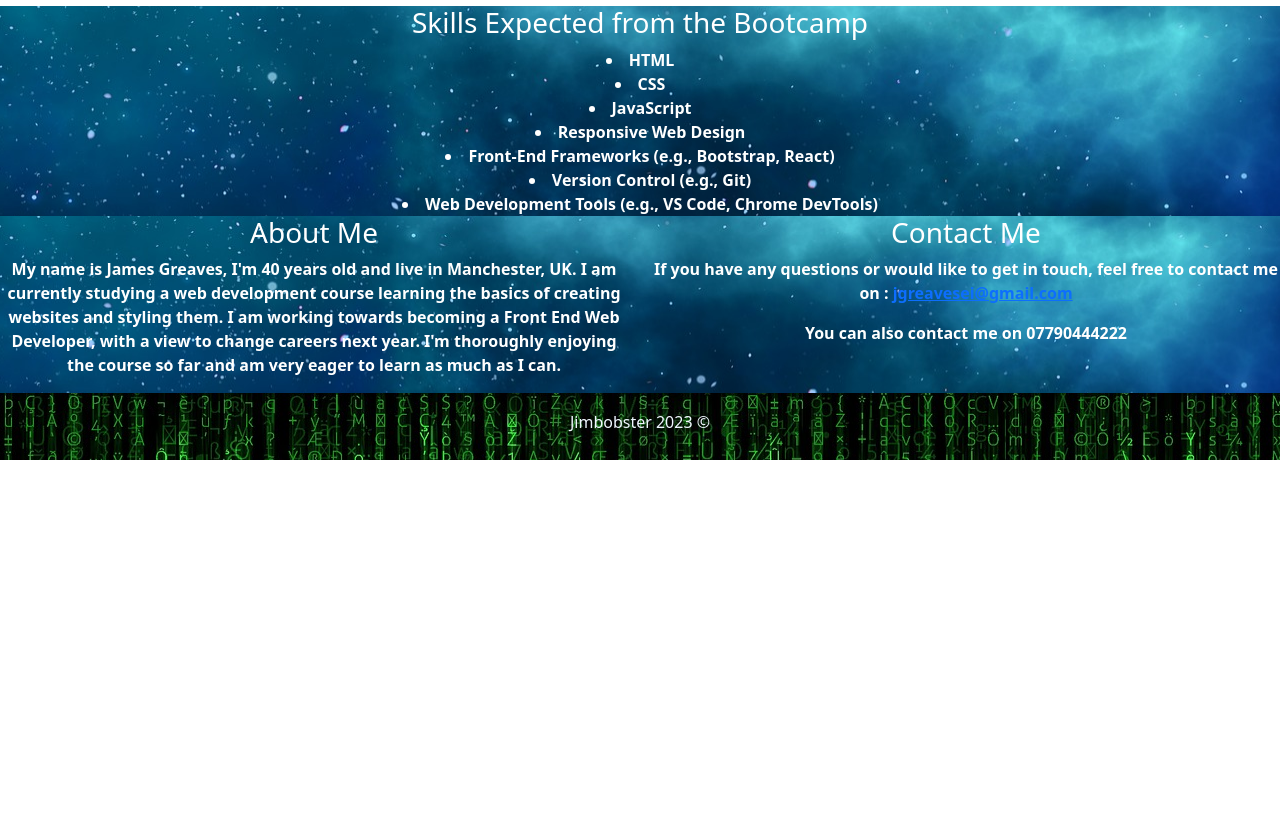
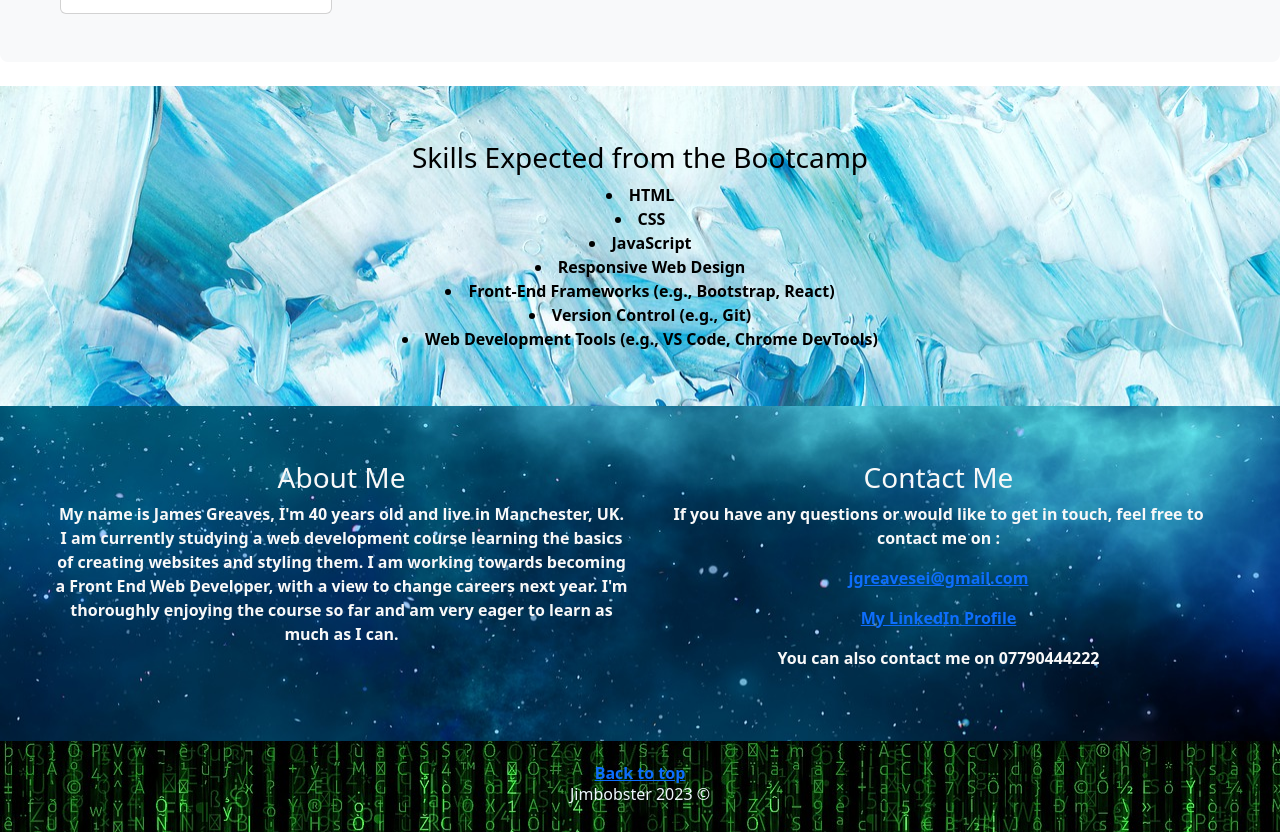
Before and after one commit to Jimbobster/Bootstrap-Portfolio, a plain HTML site: page index.html in a window 1280 px wide. Shown: the part 1600-2432 px from the top of the page. Before the commit the page ends 2060 px from the top, so only its background shows below. Drawn offline with nearby package versions, Linux system fonts and the light colour scheme.

Commit message:
changed background images and updated jumbotron

```diff
--- a/css/style.css
+++ b/css/style.css
@@ -18,8 +18,8 @@
     color: #0c0c0c;
     font-size: auto;
     font-weight: bold;
-    padding: 10px;
-
+    padding: 30px;
+    background-image: url(../images/matrix.jpg);
 }
 
 #work-section {
@@ -27,39 +27,59 @@
     font-size: auto;
     font-weight: bolder;
     text-shadow: #f50a0a;
-}
-
-.footer {
-    background-image: url(../images/matrix.jpg);
-    padding: 20px;
-    mask-position: 20%;
-    text-align:center;
-    font-weight: bolder;
-    color: aliceblue;
-}
-
-.row {
-    background-image: url(../images/Banners.jpg);
-    padding: 0%;
-
-
+    background-image: url();
 }
 
 /* Hyperlink Hover Effect */
 a:hover {
-  color: #4133ff;
+  color: #eeedf3;
   text-decoration: underline;
+  text-decoration-color: #f50a0a;
 }
 
 /* Button Hover Effect - Box Shadow */
 .btn:hover {
-  box-shadow: 0 4px 6px rgba(219, 12, 12, 0.9);
+  box-shadow: 10px 6px 8px rgba(219, 12, 12, 0.9);
   transition: box-shadow 0.2s ease;
+  text-decoration-color: #f50a0a;
 }
 
+/*Skills Section*/
 #skills {
 text-align: center;
 font-weight: bold;
+background-image: url(../images/blueee.jpg);
+color: rgb(0, 0, 0);
+padding: 55px;
+}
+
+#about-contact {
+text-align: center;
+font-weight: bold;
+background-image: url();
+color: rgb(248, 248, 248);
+padding: 55px;
 background-image: url(../images/Banners.jpg);
-color: white;
 }
+
+#container-fluid py-5 {
+    background-image: url();
+}
+
+#hero {
+    background-image: url(.);
+
+}
+
+.nav link {
+    font-weight: bold;
+}
+
+/* Footer */
+.footer {
+    text-align:center;
+    font-weight: bolder;
+    color: aliceblue;
+    padding-block: 20px;
+    background-image: url(../images/matrix.jpg);
+}
--- a/index.html
+++ b/index.html
@@ -9,6 +9,8 @@
     <link rel="stylesheet" href="css/style.css">
     <title>Bootstrap Portfolio</title>
 </head>
+
+<!--Main Body-->
 <body>
  <header id="header">
   <nav class="navbar navbar-expand-lg bg-body-tertiary">
@@ -20,11 +22,10 @@
       <div class="collapse navbar-collapse" id="navbarSupportedContent">
         <ul class="navbar-nav me-auto mb-2 mb-lg-0">
           <li class="nav-item">
-            <a class="nav-link active" aria-current="page" href="#jumbotron-section">Home</a>
-          </li>
-          <li class="nav-item">
             <a class="nav-link" href="#My-Projects">My Projects</a>
           </li>
+
+          <!--About Me/Contact Section-->
           <li class="nav-item">
             <a class="nav-link" href="#Contact-Me">About Me</a>
           </li>
@@ -37,20 +38,20 @@
               <button class="btn btn-outline-success" type="submit">Search</button>
             </form>
         </div>
-        </div>
       </nav>
       </header>
+    </div>
+
   <section id="work-section">
     <!-- Jumbotron Code -->
     <div class="p-5 mb-4 bg-body-tertiary rounded-3">
+      <div id="hero">
         <div class="container-fluid py-5">
           <h1 class="display-5 fw-bold" href="#jumbotron-section">James Greaves</h1>
           <img class="jim" src="images/me.jpg">
           <p class="col-md-8 fs-4" href="#About-Me">
             <div id="About-Me" class="section">
-
-
-
+              <p> Front End Web Developer</p>
         </div>
       </div>
     <!--End Jumbotron-->
@@ -164,14 +165,9 @@
           </div>
           <!-- End Card 8 -->
   </section>
-
-  <section id="skills">
-    <div class="row">
-
           <!-- Botcamp Skills -->
   <section id="skills">
         <h3>Skills Expected from the Bootcamp</h3>
-
             <li>HTML</li>
             <li>CSS</li>
             <li>JavaScript</li>
@@ -179,8 +175,9 @@
             <li>Front-End Frameworks (e.g., Bootstrap, React)</li>
             <li>Version Control (e.g., Git)</li>
             <li>Web Development Tools (e.g., VS Code, Chrome DevTools)</li>
-          </ul>
-        </section>
+
+  </section id="skills">
+
   <section id="about-contact" href="#about-me">
             <div class="row">
               <!-- About Me Section -->
@@ -197,23 +194,25 @@
               <p>
                 If you have any questions or would like to get in touch, feel free to contact me on :
 
-                <a href="mailto:jgreavesei@gmail.com">jgreavesei@gmail.com</a>
+               <p><a href="mailto:jgreavesei@gmail.com">jgreavesei@gmail.com</a></p>
+
+                <p><a href="https://www.linkedin.com/in/james-greaves-202a28293" target="_blank">My LinkedIn Profile</a></p>
 
                 <p> You can also contact me on 07790444222 </p>
               </p>
             </div>
           </div>
   </section>
-  </section>
- <!--Footer-->
+
+ <!-- Footer -->
  <footer id="footer">
   <div id="Contact-Me" class="section"></div>
-  <div class="footer" href="#Contact-Me">
-
+  <div class="footer">
+    <a href="#header">Back to top</a>
     <h6>Jimbobster 2023 ©</h6>
-
+  </div>
  </footer>
- <!--End Footer-->
+<!-- End Footer -->
 
 <!--JavaScript Bootstrap-->
   <script src="https://cdn.jsdelivr.net/npm/bootstrap@5.3.2/dist/js/bootstrap.bundle.min.js" integrity="sha384-C6RzsynM9kWDrMNeT87bh95OGNyZPhcTNXj1NW7RuBCsyN/o0jlpcV8Qyq46cDfL" crossorigin="anonymous"></script>
```
Lines whose indentation alone changed are shown as unchanged.
